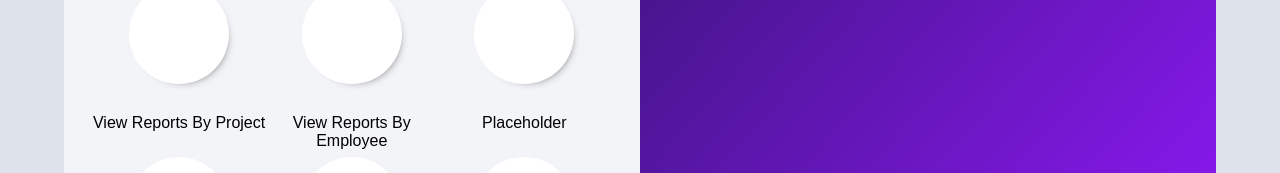
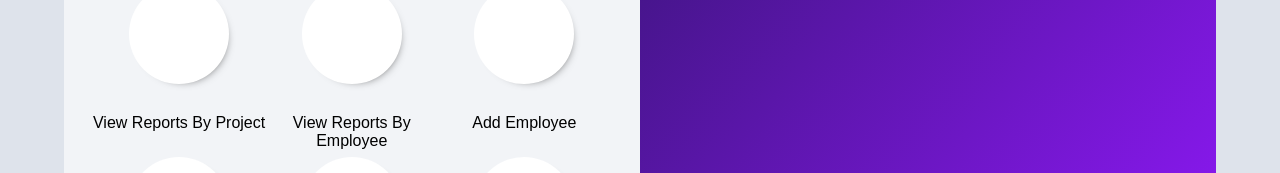
Before and after one commit to robbiegreiner/construction-forms-web-app, a React (Create React App) app: page / in a window 1280 px wide. Shown: the part 348-521 px from the top of the page. Built offline with nearby package versions, Linux system fonts and the light colour scheme; no server answers.

Commit message:
Remove routes for testing, begin implementing more posts on web app

```diff
--- a/src/components/App.js
+++ b/src/components/App.js
@@ -8,11 +8,7 @@ class App extends Component {
   render() {
     return (
       <div className="App">
-        <Route exact path="/" component= { Home } />
-        {/* <Route exact path="/employees" component= { employeesContainer } />
-        <Route exact path="/employees/:id" component= { employeesContainer } /> */}
-        {/* <Route path="/employees" component={ employees } /> */}
-        <Route exact path="/web-form" component = { Form } />
+        <Home />
       </div>
     );
   }
--- a/src/components/Controls.js
+++ b/src/components/Controls.js
@@ -5,7 +5,7 @@ import '../styles/Controls.css';
 class Controls extends Component {
 
   generateButtons() {
-    const buttonContent = ['Projects', 'Employees', 'View All Reports', 'View Reports By Project', 'View Reports By Employee', 'Placeholder', 'Placeholder', 'Placeholder', 'Placeholder']
+    const buttonContent = ['Projects', 'Employees', 'View All Reports', 'View Reports By Project', 'View Reports By Employee', 'Add Employee', 'Placeholder', 'Placeholder', 'Placeholder']
 
     return buttonContent.map((buttonName, index) => {
       return (
--- a/src/components/Home.js
+++ b/src/components/Home.js
@@ -18,6 +18,14 @@ class Home extends Component {
     this.setState({selectedControl: control});
   }
 
+  renderPopUp() {
+    if (this.state.selectedControl === 'Add Employee') {
+      return (
+        <div>hey</div>
+      )
+    }
+  }
+
   render() {
     return (
         <div className="main-container">
@@ -27,8 +35,8 @@ class Home extends Component {
           <DataViz
             selectedControl = {this.state.selectedControl}
           />
+          {this.renderPopUp()}
         </div>
-
     );
   }
 }
```
Also changed, not shown: 1 other file (tests, documents, lock files or other folders).
